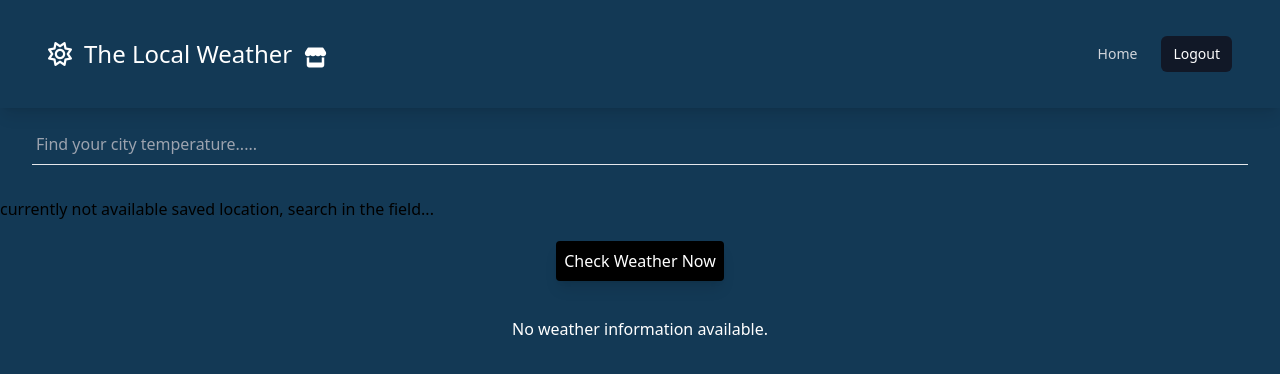
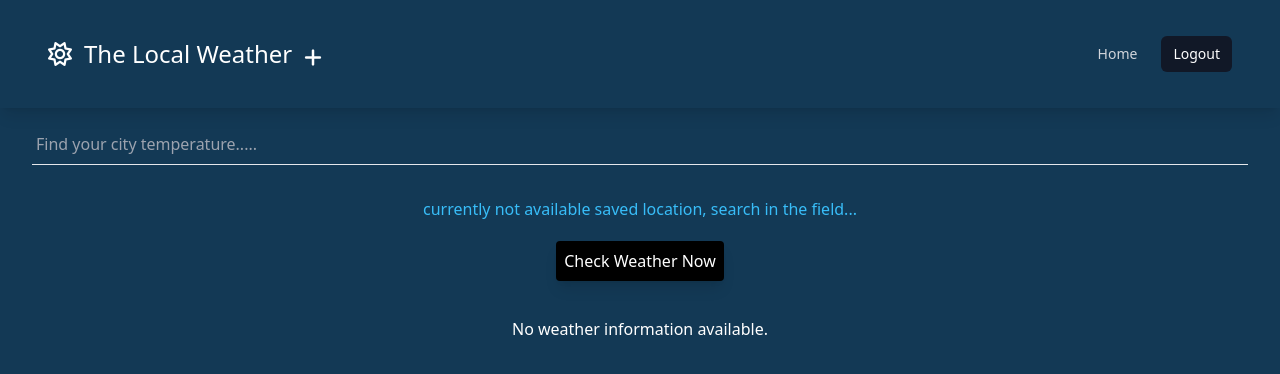
Before and after one commit to vipin760/weather-app-vuejs, a Vue app in the folder frontend/: page / in a window 1280 px wide. Shown: the top 374 px of the page. Built offline with nearby package versions, Linux system fonts and the light colour scheme; sample sign-in values are in the browser's storage; what @meforma/vue-toaster would draw is missing.

Commit message:
local storage saved

```diff
--- a/frontend/src/components/Nav.vue
+++ b/frontend/src/components/Nav.vue
@@ -59,7 +59,7 @@ const addCity = () =>{
       <div class="flex items-center gap-3 flex-1">
         <i class="fa-regular fa-sun text-2xl"></i>
         <p class="text-2xl">The Local Weather</p>
-        <i class="fa-solid fa-store mt-2 text-xl hover:text-weather-secondary duration-150 cursor-pointer" @click="addCity"></i>
+        <i class="fa-solid fa-plus mt-2 text-xl hover:text-weather-secondary duration-150 cursor-pointer" @click="addCity"></i>
       </div>
       <div class="flex flex-1 gap-3 justify-end">
         <router-link
--- a/frontend/src/components/partials/AsyncCityView.vue
+++ b/frontend/src/components/partials/AsyncCityView.vue
@@ -5,7 +5,7 @@
       v-if="route.query.preview"
       class="text-white p-4 bg-weather-secondary w-full text-center"
     >
-      <p>your are currently previewing this city ,local weather data....!</p>
+      <p>You are presently previewing local weather data for this city. The "+" button enables you to store this weather data. !</p>
     </div>
     <!--banners end-->
     <!--weather api overview start-->
--- a/frontend/src/components/partials/CityCard.vue
+++ b/frontend/src/components/partials/CityCard.vue
@@ -9,7 +9,7 @@ defineProps({
 
 <template>
   <div
-    class="flex py-6 px-3 bg-weather-secondary rounded-md shadow-md cursor-pointer text-white"
+    class="flex py-6 px-3 bg-weather-secondary rounded-md shadow-md cursor-pointer text-white ml-11 mr-11"
   >
     <div class="flex flex-col flex-1">
       <h2 class="text-3xl">{{ city.city }}</h2>
--- a/frontend/src/components/partials/CityList.vue
+++ b/frontend/src/components/partials/CityList.vue
@@ -36,7 +36,9 @@ const goToCityView = (city) => {
   <div v-for="city in savedCities" :key="city.id">
     <CityCard :city="city" @click="goToCityView(city)" />
   </div>
-  <p v-if="savedCities.length === 0">
+  <div class="text-center text-sky-400">
+    <p v-if="savedCities.length === 0">
     currently not available saved location, search in the field...
   </p>
+  </div>
 </template>
```
